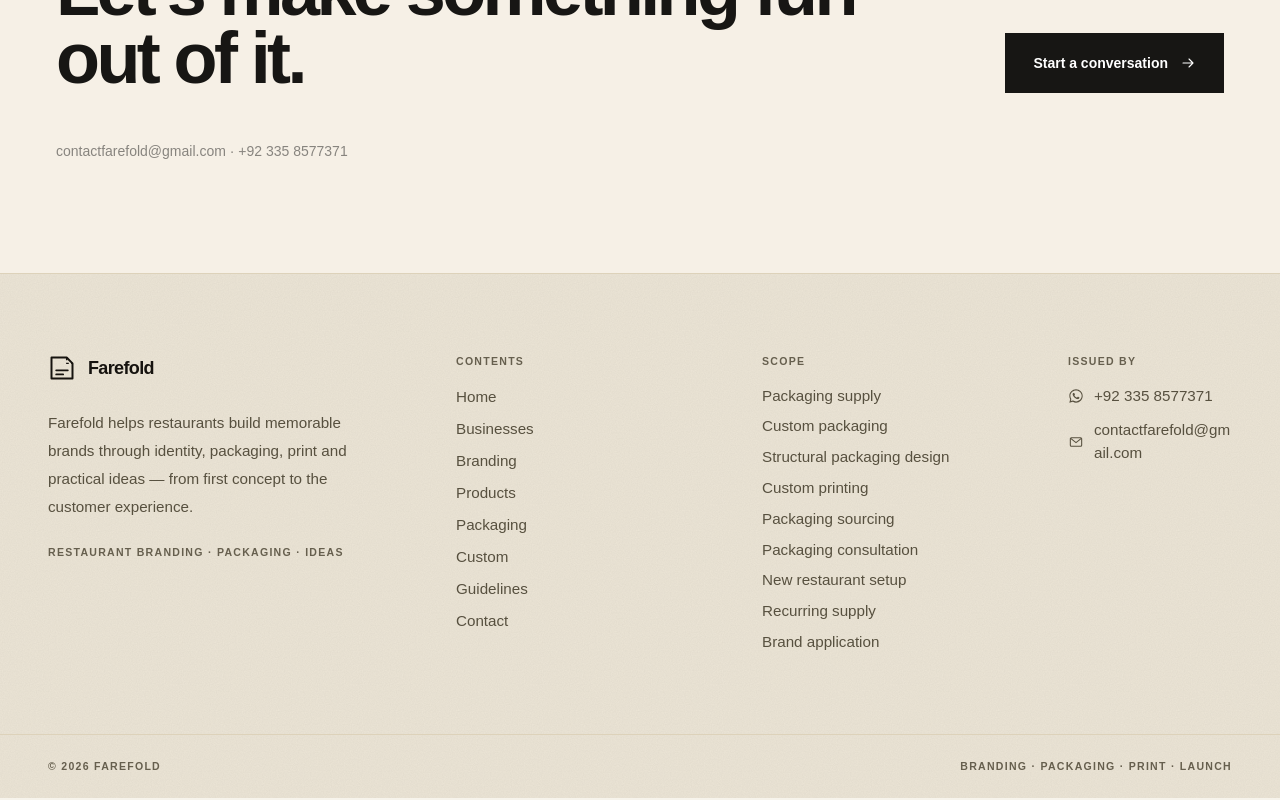
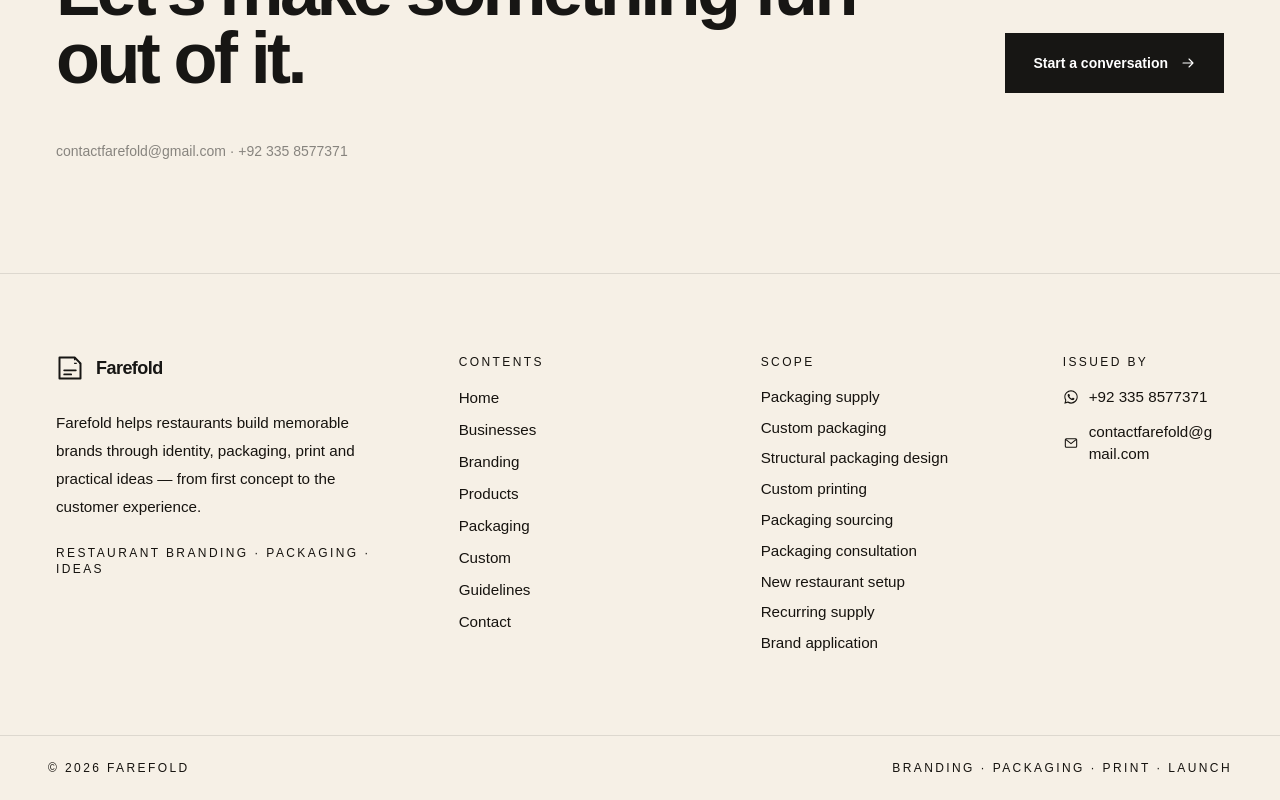
Before and after one commit to dogaranees7-ctrl/farefold, a Next.js app: page / in a window 1280 px wide. Shown: the part 4303-5103 px from the top of the page. Built offline with nearby package versions, Linux system fonts and the light colour scheme.

Commit message:
Align footer with Farefold visual system

```diff
--- a/components/layout/Footer.tsx
+++ b/components/layout/Footer.tsx
@@ -16,30 +16,30 @@ export function Footer() {
   const year = new Date().getFullYear();
 
   return (
-    <footer className="substrate border-t border-line bg-paper-2">
-      <div className="mx-auto w-full max-w-[112rem] px-5 py-16 sm:px-8 lg:px-12 lg:py-20">
+    <footer className="border-t border-black/10 bg-[#f6f0e6]">
+      <div className="mx-auto w-full max-w-[120rem] px-5 py-16 sm:px-8 lg:px-14 lg:py-20">
         <div className="grid gap-12 sm:grid-cols-2 lg:grid-cols-12 lg:gap-10">
           <div className="lg:col-span-4">
             <Link href="/#top" className="group inline-flex items-center gap-3">
-              <FoldMark className="h-7 w-7 text-ink transition-colors duration-300 group-hover:text-crease" />
-              <span className="t-display-tight text-lg text-ink">Farefold</span>
+              <FoldMark className="h-7 w-7 text-[#171614] transition-colors duration-300 group-hover:text-[#7d4b35]" />
+              <span className="font-semibold tracking-[-0.03em] text-lg text-[#171614]">Farefold</span>
             </Link>
-            <p className="mt-5 max-w-[38ch] text-[0.95rem] leading-7 text-ink-soft">
+            <p className="mt-5 max-w-[38ch] text-[0.95rem] leading-7 text-[#171614]-soft">
               {siteConfig.description}
             </p>
-            <p className="t-tech-sm mt-6 text-ink-mute">
+            <p className="text-xs uppercase tracking-[0.2em] mt-6 text-[#171614]-mute">
               Restaurant branding · packaging · ideas
             </p>
           </div>
 
           <div className="lg:col-span-3">
-            <h2 className="t-tech-sm text-ink-mute">Contents</h2>
+            <h2 className="text-xs uppercase tracking-[0.2em] text-[#171614]-mute">Contents</h2>
             <ul className="mt-4 flex flex-col gap-2">
               {siteMap.map((link) => (
                 <li key={link.href}>
                   <Link
                     href={link.href}
-                    className="link-rule inline-flex items-baseline gap-3 text-[0.95rem] text-ink-soft transition-colors hover:text-ink"
+                    className="link-rule inline-flex items-baseline gap-3 text-[0.95rem] text-[#171614]-soft transition-colors hover:text-[#171614]"
                   >
                     {link.label}
                   </Link>
@@ -49,10 +49,10 @@ export function Footer() {
           </div>
 
           <div className="lg:col-span-3">
-            <h2 className="t-tech-sm text-ink-mute">Scope</h2>
+            <h2 className="text-xs uppercase tracking-[0.2em] text-[#171614]-mute">Scope</h2>
             <ul className="mt-4 flex flex-col gap-2">
               {services.map((s) => (
-                <li key={s} className="text-[0.95rem] text-ink-soft">
+                <li key={s} className="text-[0.95rem] text-[#171614]-soft">
                   {s}
                 </li>
               ))}
@@ -60,14 +60,14 @@ export function Footer() {
           </div>
 
           <div className="lg:col-span-2">
-            <h2 className="t-tech-sm text-ink-mute">Issued by</h2>
+            <h2 className="text-xs uppercase tracking-[0.2em] text-[#171614]-mute">Issued by</h2>
             <ul className="mt-4 flex flex-col gap-3">
               <li>
                 <a
                   href={getWhatsappLink(whatsappOpener)}
                   target="_blank"
                   rel="noopener noreferrer"
-                  className="flex items-center gap-2.5 text-[0.95rem] text-ink-soft transition-colors hover:text-ink"
+                  className="flex items-center gap-2.5 text-[0.95rem] text-[#171614]-soft transition-colors hover:text-[#171614]"
                 >
                   <WhatsAppIcon className="h-4 w-4 shrink-0" />
                   {siteConfig.whatsappDisplay}
@@ -76,7 +76,7 @@ export function Footer() {
               <li>
                 <a
                   href={getMailtoLink("Farefold enquiry")}
-                  className="flex items-center gap-2.5 text-[0.95rem] break-all text-ink-soft transition-colors hover:text-ink"
+                  className="flex items-center gap-2.5 text-[0.95rem] break-all text-[#171614]-soft transition-colors hover:text-[#171614]"
                 >
                   <MailIcon className="h-4 w-4 shrink-0" />
                   {siteConfig.email}
@@ -87,12 +87,12 @@ export function Footer() {
         </div>
       </div>
 
-      <div className="border-t border-line">
+      <div className="border-t border-black/10">
         <div className="mx-auto flex w-full max-w-[112rem] flex-col gap-2 px-5 py-6 sm:flex-row sm:items-center sm:justify-between sm:px-8 lg:px-12">
-          <p className="t-tech-sm text-ink-mute">
+          <p className="text-xs uppercase tracking-[0.2em] text-[#171614]-mute">
             &copy; {year} {siteConfig.legalName}
           </p>
-          <p className="t-tech-sm text-ink-mute">
+          <p className="text-xs uppercase tracking-[0.2em] text-[#171614]-mute">
             Branding · packaging · print · launch
           </p>
         </div>
```
